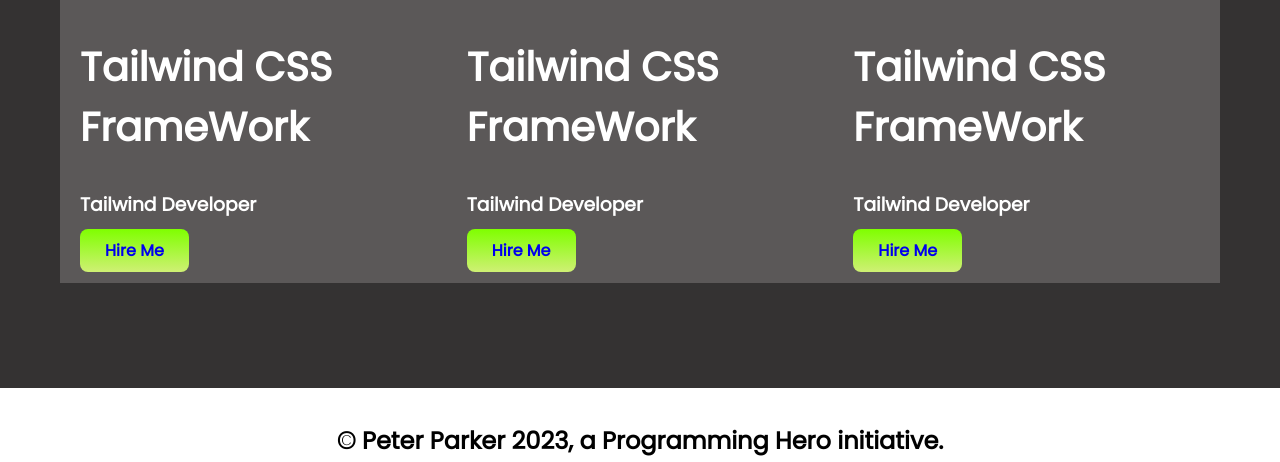
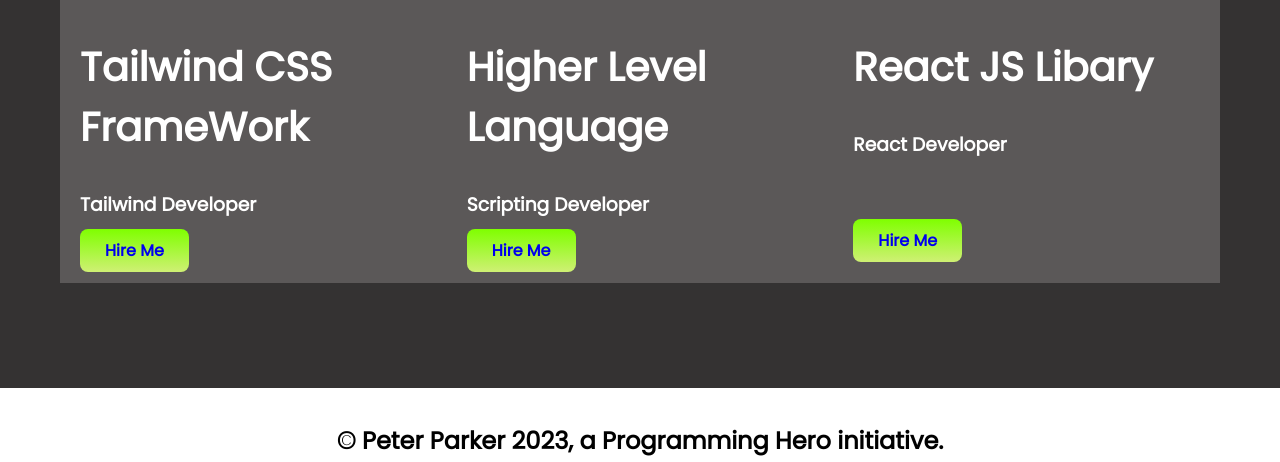
Before and after one commit to sozib62/practice, a plain HTML site: page index.html in a window 1280 px wide. Shown: the part 2312-2774 px from the top of the page. Drawn offline with Linux system fonts and the light colour scheme.

Commit message:
text edit

```diff
--- a/index.html
+++ b/index.html
@@ -86,16 +86,18 @@
                 </div>
                 <div class="card">
                     <img src="./images/js.png" alt="">
-                    <h1>Tailwind CSS FrameWork</h1>
-                    <h3>Tailwind Developer</h3>
+                    <h1>Higher Level Language</h1>
+                    <h3>Scripting Developer</h3>
                     <!-- <button class="hire-btn">Hire Me</button> -->
                     <a class="link-button" target="_blank" href="https://www.facebook.com/samir555hasan">Hire Me</a>
                 </div>
                 <div class="card">
                     <img src="./images/react.png" alt="">
-                    <h1>Tailwind CSS FrameWork</h1>
-                    <h3>Tailwind Developer</h3>
+                    <h1>React JS Libary</h1>
+                    <h3>React Developer</h3>
                     <!-- <button class="hire-btn">Hire Me</button> -->
+                    <br>
+                    <br>
                     <a class="link-button" target="_blank" href="https://www.facebook.com/samir555hasan">Hire Me</a>
                 </div>
             </div>
@@ -111,9 +113,6 @@
             <a href=""><i class="fa-brands fa-square-twitter"></i></a>
         </div>
     </footer>
-    <br>
-    <br>
-    <br>
 </body>
 
 </html>
```
